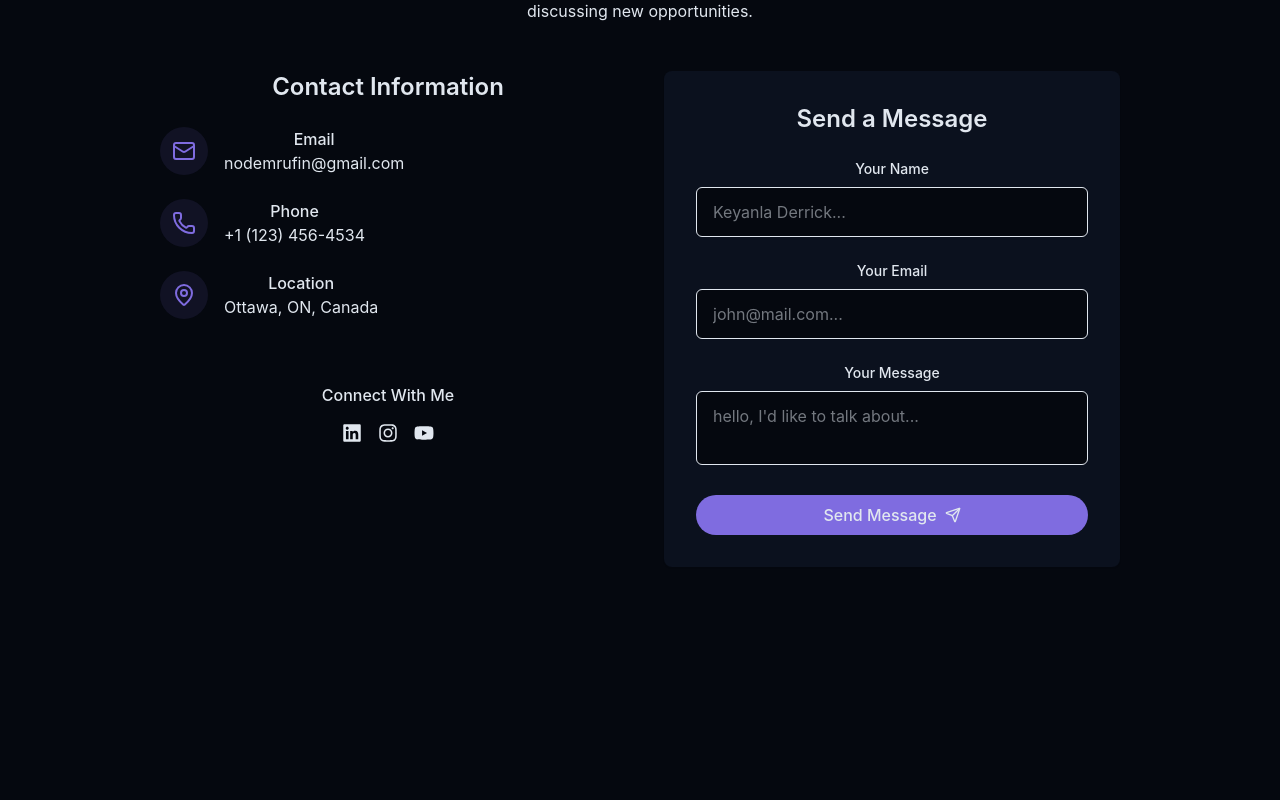
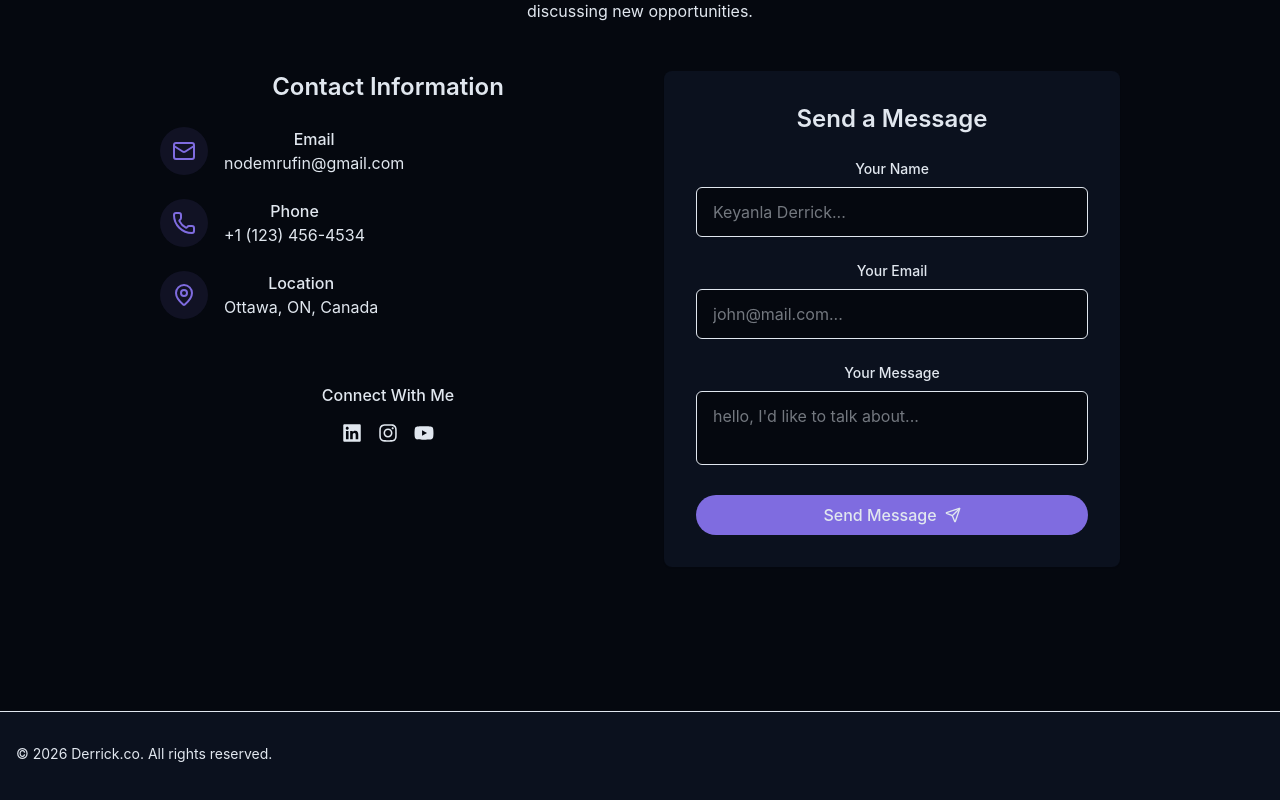
Before and after one commit to nodemrufin-hash/portfolio, a React (Vite) app: page / in a window 1280 px wide. Shown: the part 3701-4501 px from the top of the page. Before the commit the page ends 4364 px from the top, so only its background shows below. Built offline with nearby package versions, Linux system fonts and the light colour scheme.

Commit message:
Footer setup en deployement on versel

```diff
--- /dev/null
+++ b/src/components/Footer.jsx
@@ -0,0 +1,11 @@
+export const Footer = ()=>{
+ return (
+    <footer className="py-12 px-4  relative border-t bg-card  border-border mt-12 pt-8 flex flex-wrap justify-between items-center">
+        {" "}
+
+        <p className="text-sm text-muted-foreground">
+            {" "}
+             &copy; {new Date().getFullYear()} Derrick.co. All rights reserved.</p>
+    </footer>
+ );
+};
--- a/src/pages/Home.jsx
+++ b/src/pages/Home.jsx
@@ -7,6 +7,7 @@ import { SkillsSection } from "@/components/SkillsSection";
 import { ProjectsSection} from "@/components/ProjectsSection";
 import { ContactSection } from "@/components/ContactSection";
 import { ScrollToTop }   from "../components/ScrollToTop";
+import { Footer } from "../components/Footer";
 
 
 // import{StarBackground} from "../components/StarBackground";
@@ -30,6 +31,7 @@ export const Home = () => {
         <ContactSection />
       </main>
       {/* footer */}
+      <Footer  />
     </div>
   );
 };
```
